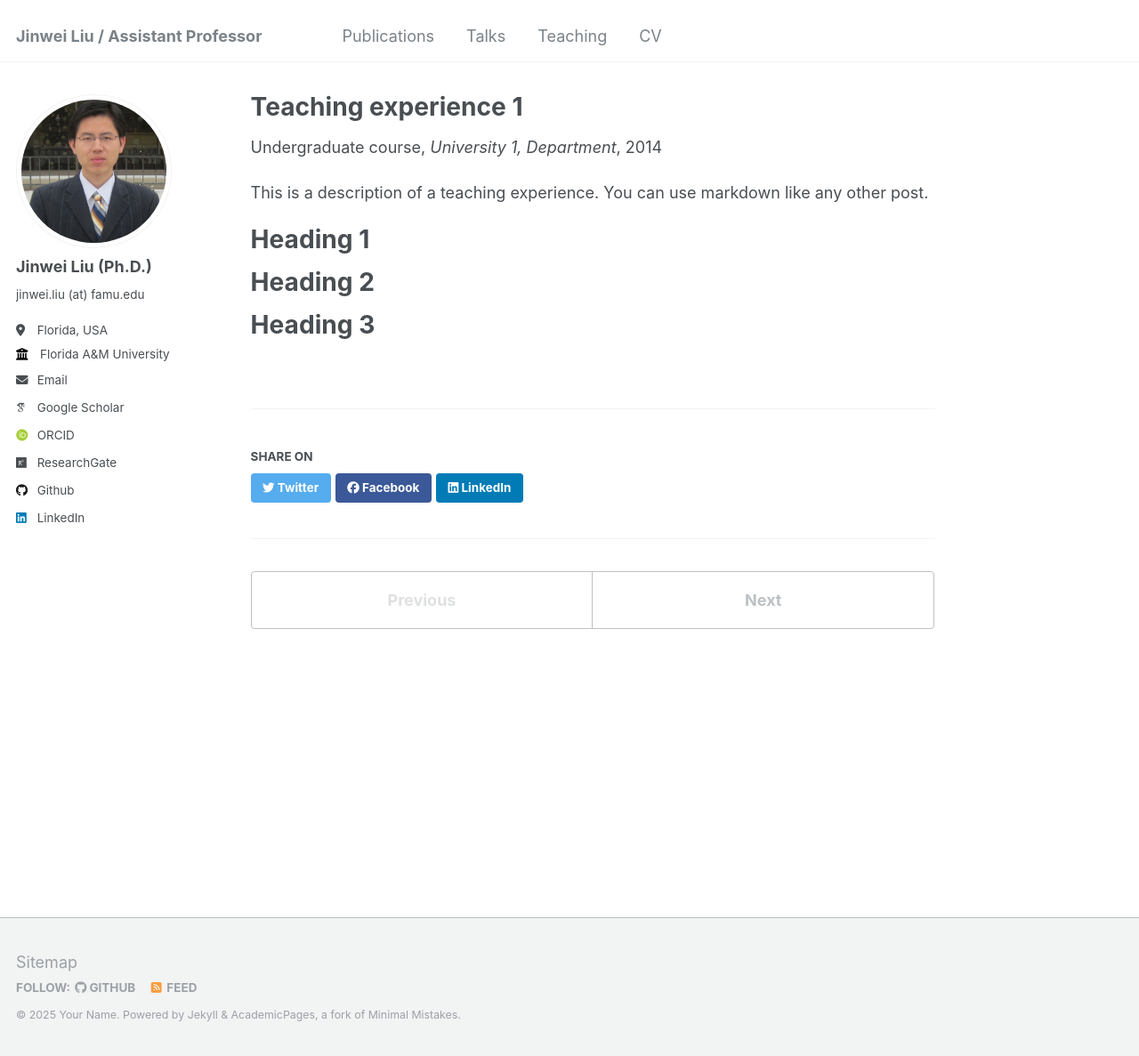
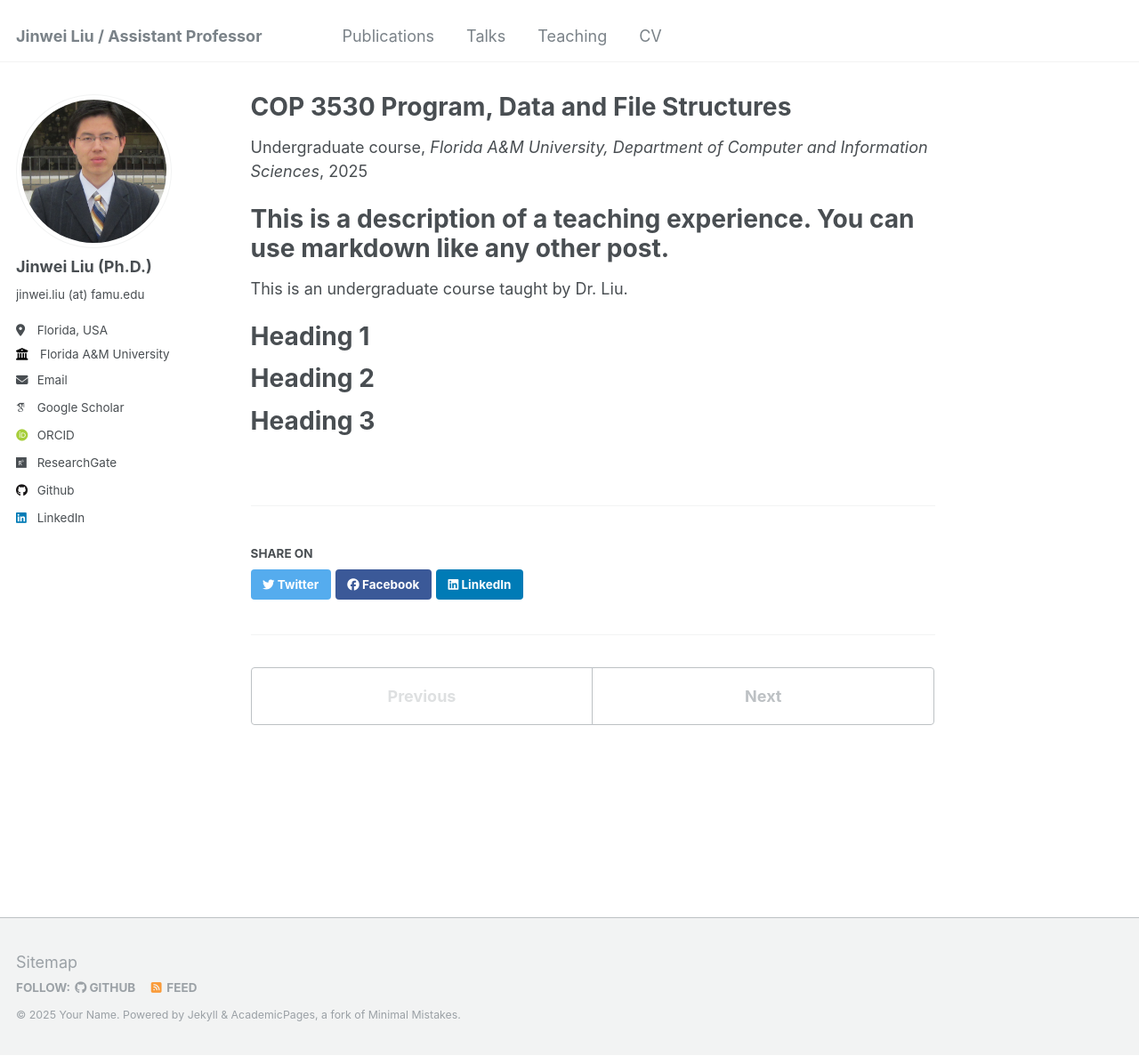
Before and after one commit to jinweiliucu/jinweiliucu.github.io, a Jekyll site: the page built from _teaching/2014-spring-teaching-1.md, in a window 1280 px wide and 1187 px high. Shown: the whole window at 89% size. Built offline with Jekyll 4.4.1, drawn with Linux system fonts in a browser that asks for light colours; some web fonts are replaced.

Commit message:
Update 2014-spring-teaching-1.md

```diff
--- a/_teaching/2014-spring-teaching-1.md
+++ b/_teaching/2014-spring-teaching-1.md
@@ -1,14 +1,15 @@
 ---
-title: "Teaching experience 1"
+title: "COP 3530 Program, Data and File Structures"
 collection: teaching
 type: "Undergraduate course"
 permalink: /teaching/2014-spring-teaching-1
-venue: "University 1, Department"
-date: 2014-01-01
-location: "City, Country"
+venue: "Florida A&M University, Department of Computer and Information Sciences"
+# date: 2014-01-01
+# location: "City, Country"
 ---
 
-This is a description of a teaching experience. You can use markdown like any other post.
+# This is a description of a teaching experience. You can use markdown like any other post.
+This is an undergraduate course taught by Dr. Liu.
 
 Heading 1
 ======
```
